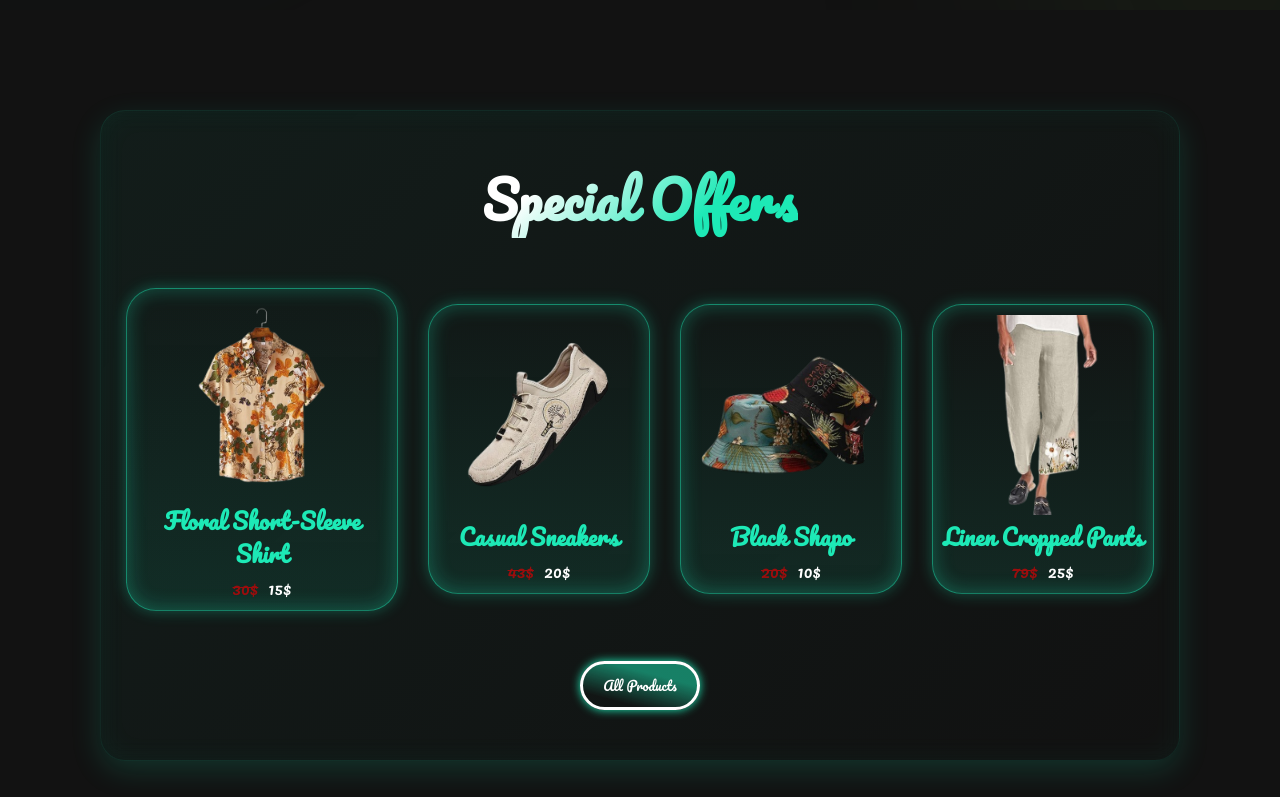
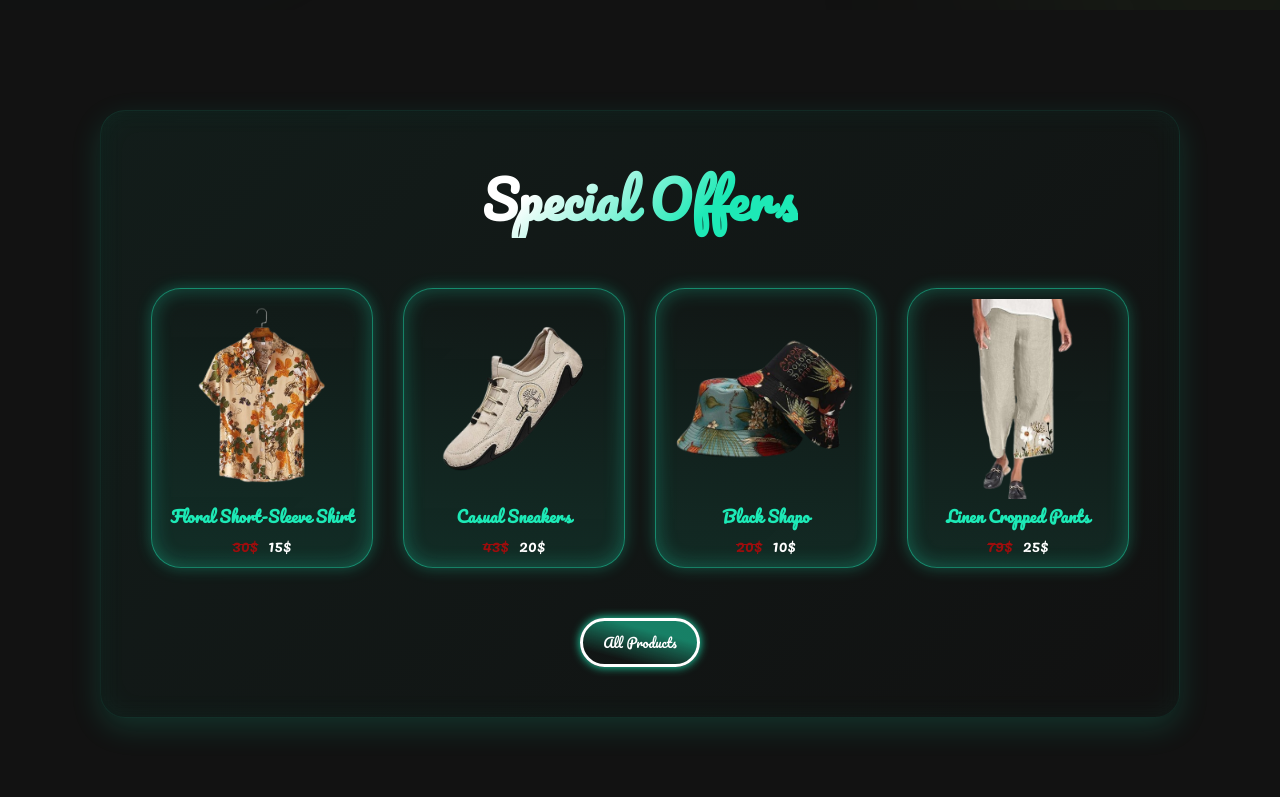
Before and after one commit to aziznefzi/clothing-store-Project, a React (Vite) app: page / in a window 1280 px wide. Shown: the part 2000-2797 px from the top of the page. Built offline with nearby package versions, Linux system fonts and the light colour scheme.

Commit message:
Product Phont Size Update

```diff
--- a/src/app/offers/offers.module.css
+++ b/src/app/offers/offers.module.css
@@ -103,7 +103,7 @@
 }
 
 .ContentOffre .Product h6{
-    font-size: 1.4rem;
+    font-size: 1rem;
     text-align: center;
     max-width: 250px;
 }
```
